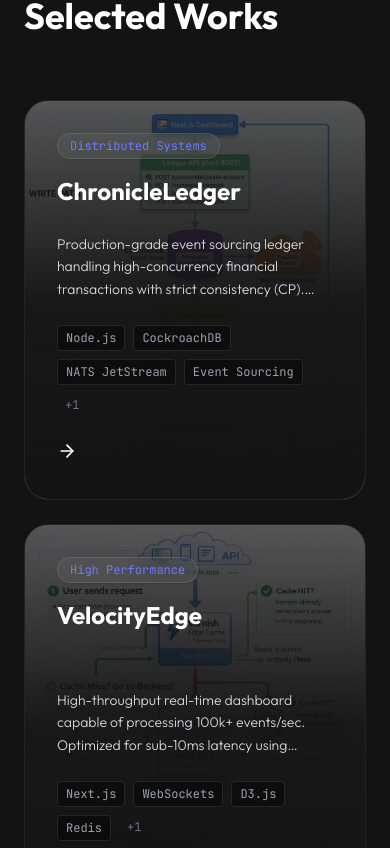
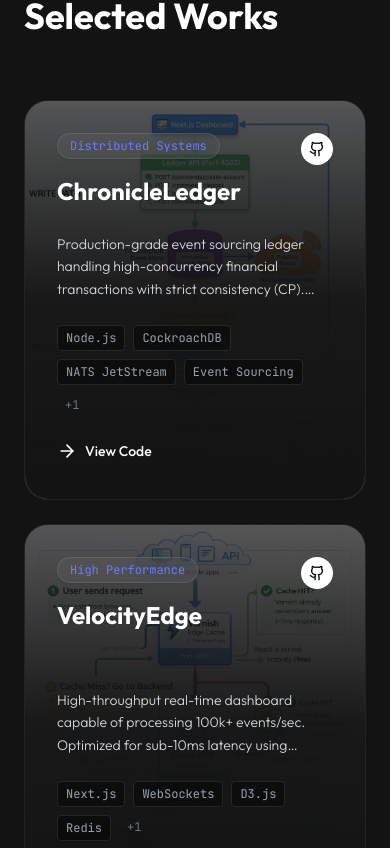
Before and after one commit to Kimosabey/kimo-nexus, a Next.js app: page / in a window 390 px wide. Shown: the part 4436-5284 px from the top of the page. Built offline with nearby package versions, Linux system fonts and the light colour scheme.

Commit message:
fix: optimize touch device experience by ensuring actionable elements are visible

```diff
--- a/src/app/page.tsx
+++ b/src/app/page.tsx
@@ -181,7 +181,7 @@ function ProjectCard({ project, index, isDimmed, onHover }: { project: Project,
             <span className="inline-block px-3 py-1 rounded-full bg-white/5 backdrop-blur-md border border-white/10 text-xs font-mono text-primary mb-4 shadow-sm">
               {project.category}
             </span>
-            <div className="flex gap-2 opacity-0 group-hover:opacity-100 transition-opacity translate-y-2 group-hover:translate-y-0">
+            <div className="flex gap-2 opacity-100 translate-y-0 md:opacity-0 md:translate-y-2 md:group-hover:opacity-100 md:group-hover:translate-y-0 transition-all duration-300">
               {!project.upcoming && (
                 <a href={project.repoUrl} target="_blank" className="p-2 bg-white text-black rounded-full hover:scale-110 transition-transform"><Github className="w-4 h-4" /></a>
               )}
@@ -204,7 +204,7 @@ function ProjectCard({ project, index, isDimmed, onHover }: { project: Project,
             <a href={project.repoUrl} target="_blank" className="mt-6 flex items-center gap-2 text-white font-medium text-sm group/btn cursor-pointer inline-block">
               <span className="flex items-center gap-2">
                 <ArrowRight className="w-5 h-5 group-hover/btn:translate-x-1 transition-transform" />
-                <span className="opacity-0 group-hover:opacity-100 -translate-x-2 group-hover:translate-x-0 transition-all duration-300 mobile-show">View Code</span>
+                <span className="opacity-100 translate-x-0 md:opacity-0 md:-translate-x-2 md:group-hover:opacity-100 md:group-hover:translate-x-0 transition-all duration-300">View Code</span>
               </span>
             </a>
           ) : (
```
